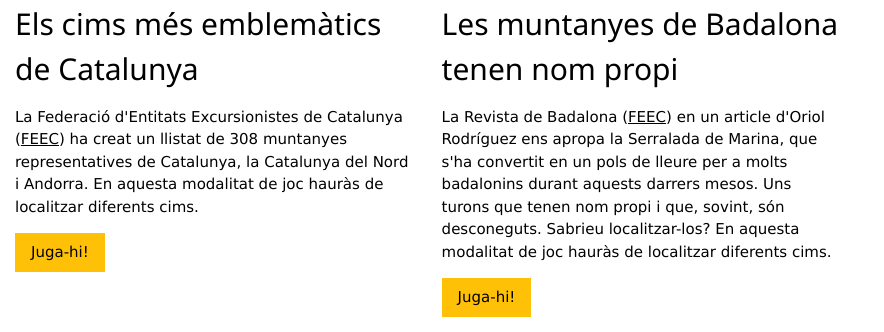
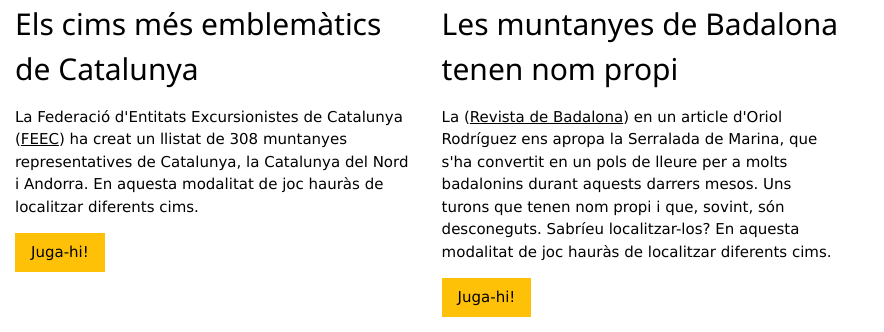
Before and after one commit to ecasellas/geo-locs, a Flask app: page / in a window 1280 px wide. Shown: the part 549-881 px from the top of the page, without its empty margins (0-884 px from the left). Run offline with Flask 2, Linux system fonts and the light colour scheme.

Commit message:
Corrects bdn link

```diff
--- a/templates/home.html
+++ b/templates/home.html
@@ -50,11 +50,11 @@
 
     <div class="column">
       <h2>Les muntanyes de Badalona tenen nom propi</h2>
-      <p>La Revista de Badalona (<a
-          href="https://www.feec.cat/activitats/100-cims/">FEEC</a>) en un article d'Oriol Rodríguez ens apropa la Serralada de Marina, que s'ha convertit en un pols de lleure per a molts badalonins durant aquests darrers mesos.
-          Uns turons que tenen nom propi i que, sovint, són desconeguts. Sabrieu localitzar-los?
-          En aquesta modalitat de joc hauràs de localitzar diferents cims.
-      </p>
+      <p>La (<a
+        href="https://revistadebadalona.cat/les-muntanyes-de-badalona-tenen-nom-propi/">Revista de Badalona</a>) en un article d'Oriol Rodríguez ens apropa la Serralada de Marina, que s'ha convertit en un pols de lleure per a molts badalonins durant aquests darrers mesos.
+        Uns turons que tenen nom propi i que, sovint, són desconeguts. Sabríeu localitzar-los?
+        En aquesta modalitat de joc hauràs de localitzar diferents cims.
+    </p>
       <a id="btnBdnPeaks" href="bdn-peaks" class="w3-button w3-amber">Juga-hi!</a>
     </div>
 
```
